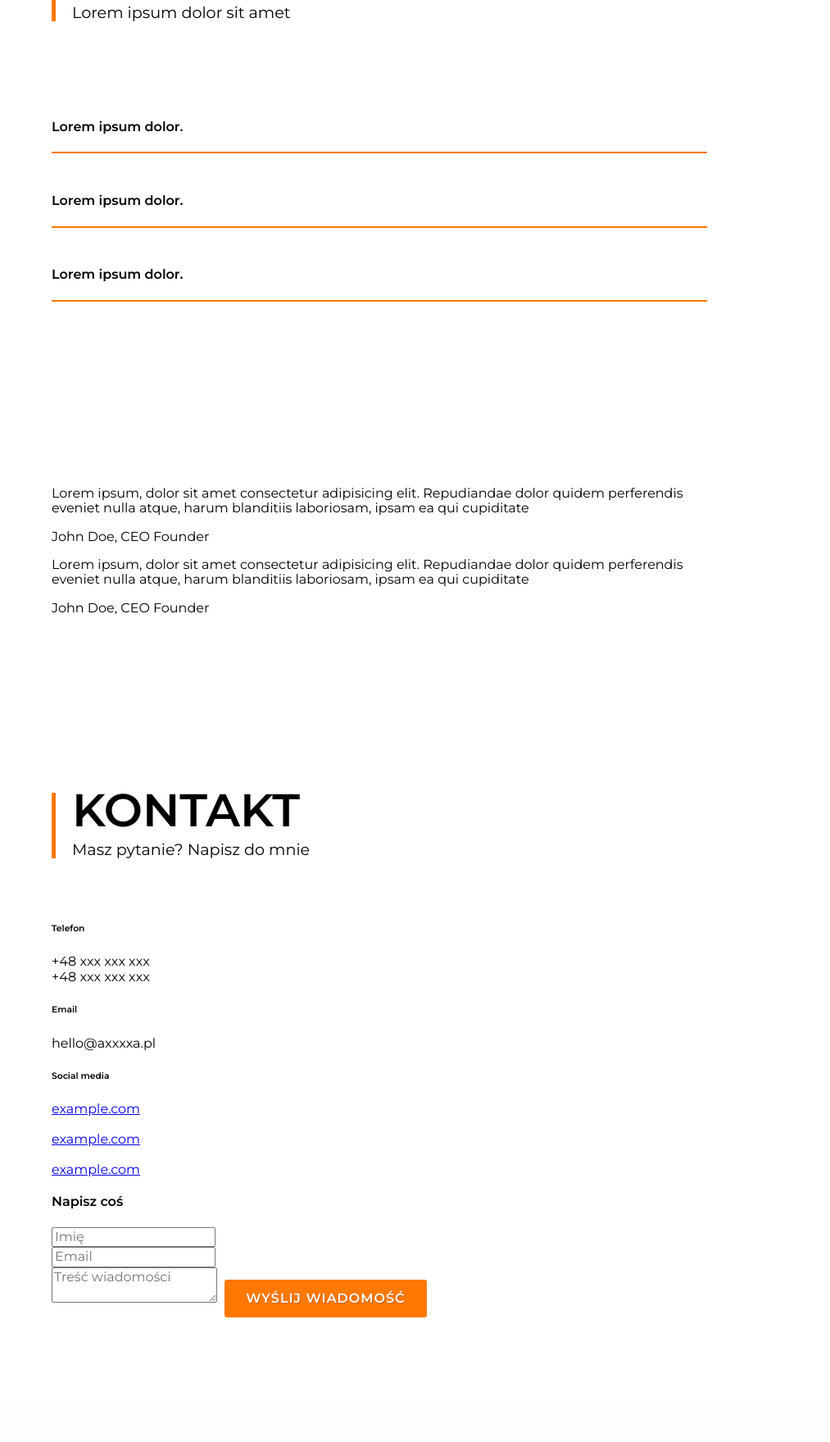
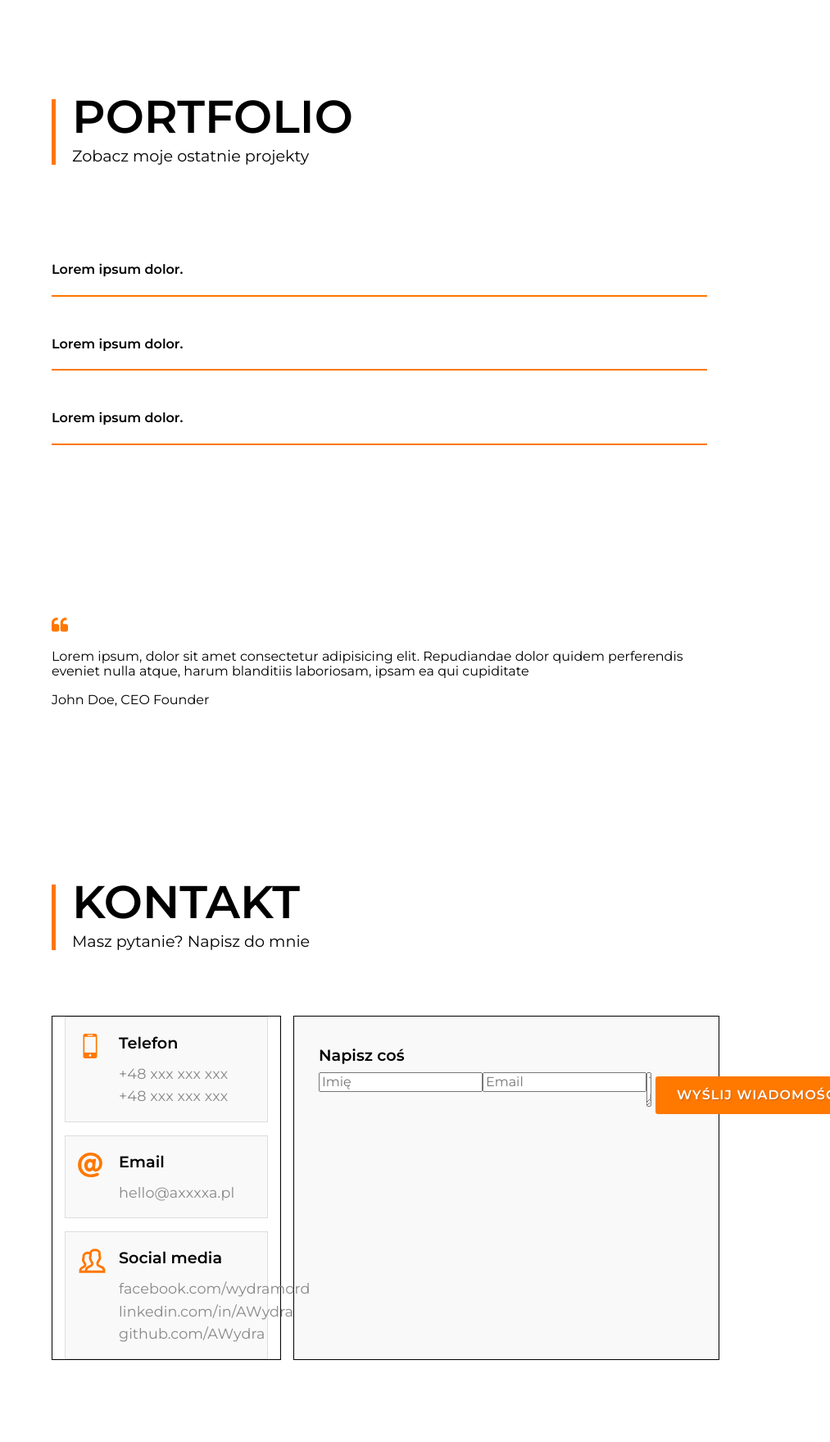
Before and after one commit to AWydra/portfolio, a PHP site: page / in a window 1400 px wide; the page is wider, and only the part inside the window is pictured. Shown: the part 2886-4645 px from the top of that part at 82% size, without its empty margins (387-1400 px from the left). Before the commit the page ends 4493 px from the top of that part, so only its background shows below. Run offline with PHP 8.4, Linux system fonts and the light colour scheme; style sheets or scripts are compiled from the project's sources.

Commit message:
Optymalized contact section

```diff
--- a/src/index.html
+++ b/src/index.html
@@ -31,13 +31,25 @@
                 <article class="navigation__social-icons">
                     <ul>
                         <li>
-                            <a href="//fb.me/wydramord"><i class="fab fa-facebook-f"></i></a>
+                            <a href="//fb.me/wydramord">
+                                <svg class="icon">
+                                    <use xlink:href="img/svg/icons.svg#icon-facebook"></use>
+                                </svg>
+                            </a>
                         </li>
                         <li>
-                            <a href="//linkedin.com/in/awydra"><i class="fab fa-linkedin-in"></i></a>
+                            <a href="//linkedin.com/in/awydra">
+                                <svg class="icon">
+                                    <use xlink:href="img/svg/icons.svg#icon-linkedin"></use>
+                                </svg>
+                            </a>
                         </li>
                         <li>
-                            <a href="//github.com/AWydra"><i class="fab fa-github"></i></a>
+                            <a href="//github.com/AWydra">
+                                <svg class="icon">
+                                    <use xlink:href="img/svg/icons.svg#icon-github"></use>
+                                </svg>
+                            </a>
                         </li>
                     </ul>
                 </article>
@@ -50,8 +62,9 @@
                     <h1 class="intro__name">Arkadiusz <span class="intro--surname">Wydra</span></h1>
                     <p class="intro__subtitle">Junior <span class="intro__subtitle--bold">Front-end Developer</span></p>
                 </section>
-                <button class="intro__arrow"><svg>
-                        <use xlink:href="img/svg/icons.svg#icon-github"></use>
+                <button class="intro__arrow">
+                    <svg class="icon">
+                        <use xlink:href="img/svg/icons.svg#icon-arrows"></use>
                     </svg>
                 </button>
             </header>
@@ -105,10 +118,7 @@
                     <section class="skills__container">
                         <article class="skills__feature-box">
                             <div class="skills__icon-container">
-                                <i class="fab fa-html5"></i>
-                                <i class="fab fa-css3-alt"></i>
-                                <i class="fab fa-js"></i>
-                                <i class="fas fa-code"></i>
+                                ...
                             </div>
                             <h3 class="skills__heading">Lorem ipsum</h3>
                             <p class="skills__description">Lorem ipsum dolor sit amet consectetur adipisicing elit.
@@ -117,10 +127,7 @@
                         </article>
                         <article class="skills__feature-box">
                             <div class="skills__icon-container">
-                                <i class="fab fa-html5"></i>
-                                <i class="fab fa-css3-alt"></i>
-                                <i class="fab fa-js"></i>
-                                <i class="fas fa-code"></i>
+                                ...
                             </div>
                             <h3 class="skills__heading">Lorem ipsum</h3>
                             <p class="skills__description">Lorem ipsum dolor sit amet consectetur adipisicing elit.
@@ -129,10 +136,7 @@
                         </article>
                         <article class="skills__feature-box">
                             <div class="skills__icon-container">
-                                <i class="fab fa-html5"></i>
-                                <i class="fab fa-css3-alt"></i>
-                                <i class="fab fa-js"></i>
-                                <i class="fas fa-code"></i>
+                                ...
                             </div>
                             <h3 class="skills__heading">Lorem ipsum</h3>
                             <p class="skills__description">Lorem ipsum dolor sit amet consectetur adipisicing elit.
@@ -141,10 +145,7 @@
                         </article>
                         <article class="skills__feature-box">
                             <div class="skills__icon-container">
-                                <i class="fab fa-html5"></i>
-                                <i class="fab fa-css3-alt"></i>
-                                <i class="fab fa-js"></i>
-                                <i class="fas fa-code"></i>
+                                ...
                             </div>
                             <h3 class="skills__heading">Lorem ipsum</h3>
                             <p class="skills__description">Lorem ipsum dolor sit amet consectetur adipisicing elit.
@@ -153,10 +154,7 @@
                         </article>
                         <article class="skills__feature-box">
                             <div class="skills__icon-container">
-                                <i class="fab fa-html5"></i>
-                                <i class="fab fa-css3-alt"></i>
-                                <i class="fab fa-js"></i>
-                                <i class="fas fa-code"></i>
+                                ...
                             </div>
                             <h3 class="skills__heading">Lorem ipsum</h3>
                             <p class="skills__description">Lorem ipsum dolor sit amet consectetur adipisicing elit.
@@ -165,10 +163,7 @@
                         </article>
                         <article class="skills__feature-box">
                             <div class="skills__icon-container">
-                                <i class="fab fa-html5"></i>
-                                <i class="fab fa-css3-alt"></i>
-                                <i class="fab fa-js"></i>
-                                <i class="fas fa-code"></i>
+                                <div class=""></div>
                             </div>
                             <h3 class="skills__heading">Lorem ipsum</h3>
                             <p class="skills__description">Lorem ipsum dolor sit amet consectetur adipisicing elit.
@@ -181,7 +176,7 @@
                     <header class="title">
                         <div class="title__holder">
                             <h2 class="title__holder--heading">portfolio</h2>
-                            <p class="title__holder--subtitle">Lorem ipsum dolor sit amet</p>
+                            <p class="title__holder--subtitle">Zobacz moje ostatnie projekty</p>
                         </div>
                     </header>
                     <section class="portfolio__container">
@@ -211,16 +206,9 @@
                 <section class="testimonials">
                     <article class="testimonials__container">
                         <div class="testimonials__quote">
-                            <i class="fas fa-quote-left"></i>
-                        </div>
-                        <p class="testimonials__content">Lorem ipsum, dolor sit amet consectetur adipisicing elit.
-                            Repudiandae dolor quidem perferendis eveniet nulla atque, harum blanditiis laboriosam,
-                            ipsam ea qui cupiditate</p>
-                        <p class="testimonials__name-holder">John Doe, CEO Founder</p>
-                    </article>
-                    <article class="testimonials__container">
-                        <div class="testimonials__quote">
-                            <i class="fas fa-quote-left"></i>
+                            <svg class="icon icon--theme">
+                                <use xlink:href="img/svg/icons.svg#icon-quote"></use>
+                            </svg>
                         </div>
                         <p class="testimonials__content">Lorem ipsum, dolor sit amet consectetur adipisicing elit.
                             Repudiandae dolor quidem
@@ -239,23 +227,30 @@
                     <section class="contact__container">
                         <div class="contact__info">
                             <article class="contact__info-item">
-                                <i class="fas fa-mobile-alt"></i>
+                                <svg class="icon icon--theme icon--contact">
+                                    <use xlink:href="img/svg/icons.svg#icon-cell-phone"></use>
+                                </svg>
                                 <h6>Telefon</h6>
-                                <p class="contact__info-content"><i class="fas fa-phone"></i>+48 xxx xxx xxx<br>
-                                    <i class="fab fa-whatsapp"></i>+48 xxx xxx xxx</p>
+                                <a href="#">+48 xxx xxx xxx</a>
+                                <a href="">+48 xxx xxx xxx</a>
                             </article>
                             <article class="contact__info-item">
-                                <i class="far fa-envelope"></i>
+                                <svg class="icon icon--theme icon--contact">
+                                    <use xlink:href="img/svg/icons.svg#icon-at"></use>
+                                </svg>
                                 <h6>Email</h6>
-                                <p class="contact__info-content">hello@axxxxa.pl</p>
+                                <a href="mailto:hello@awydra.pl">
+                                    hello@axxxxa.pl
+                                </a>
                             </article>
                             <article class="contact__info-item">
-                                <i class="fas fa-user-friends"></i>
+                                <svg class="icon icon--theme icon--contact icon--users">
+                                    <use xlink:href="img/svg/icons.svg#icon-users"></use>
+                                </svg>
                                 <h6>Social media</h6>
-                                <p class="contact__info-content"><i class="fab fa-facebook-f"></i><a href="#">example.com</a>
-                                    <br>
-                                    <i class="fab fa-linkedin-in"></i><a href="#">example.com</a><br>
-                                    <i class="fab fa-github"></i><a href="#">example.com</a></p>
+                                <a href="//facebook.com/wydramord">facebook.com/wydramord</a>
+                                <a href="//linkedin.com/in/AWydra">linkedin.com/in/AWydra</a>
+                                <a href="//github.com/AWydra">github.com/AWydra</a>
                             </article>
                         </div>
                         <article class="contact__form">
--- a/src/sass/_variables.scss
+++ b/src/sass/_variables.scss
@@ -18,4 +18,4 @@ $aboutSpaceBetweenHr: 30px;
 
 //Contact
 $contactBg: #F9F9F9;
-$contactPadding: 0 20px;
+$contactPadding: 0 15px;
--- a/src/sass/sections/_contact.scss
+++ b/src/sass/sections/_contact.scss
@@ -0,0 +1,67 @@
+.contact {
+  &__container {
+    @include flex(space-between);
+  }
+
+  &__info {
+    width: 35%;
+    height: 420px;
+    border: solid black 1px;
+    padding: $contactPadding;
+    @include flex(space-between, center, column);
+
+    &-item {
+      width: 100%;
+      background-color: $contactBg;
+      border: #ddd solid 1px;
+      padding: 20px 15px 20px 65px;
+      position: relative;
+      margin-bottom: 15px;
+      @include flex(center, flex-start, column);
+
+      &:last-child {
+        margin-bottom: 0;
+      }
+
+      >.icon {
+        position: absolute;
+        left: 15px;
+        top: 20px;
+      }
+
+      h6 {
+        font-weight: 600;
+        font-size: 1.2rem;
+        margin: 0 0 10px;
+      }
+
+      a {
+        padding: 7px 0 0;
+        color: #888;
+        font-size: 1.1rem;
+        letter-spacing: .1px;
+        text-decoration: none;
+      }
+    }
+  }
+
+  &__form {
+    width: 65%;
+    height: 420px;
+    margin: $contactPadding;
+    padding: 10px 30px;
+    background-color: $contactBg;
+    border: solid black 1px;
+
+    h4 {
+      width: 100%;
+      margin-bottom: 10px;
+      font-size: 1.2rem;
+    }
+
+    form {
+      height: calc(100% - 22px);
+      @include flex(space-between, flex-start);
+    }
+  }
+}
--- a/src/sass/sections/_general.scss
+++ b/src/sass/sections/_general.scss
@@ -7,6 +7,27 @@ hr {
   height: 1px;
   border: none;
   border-top: solid $secondaryColor 2px;
+}
+
+.icon {
+  width: $iconSize;
+  height: $iconSize;
+  fill: white;
+
+  &--theme {
+    fill: $secondaryColor;
+  }
+
+  &--contact {
+    width: 30px;
+    height: 30px;
+  }
+
+  &--users {
+    width: 35px;
+    stroke: $secondaryColor;
+    stroke-width: 2px;
+  }
 }
 
 .container {
```
